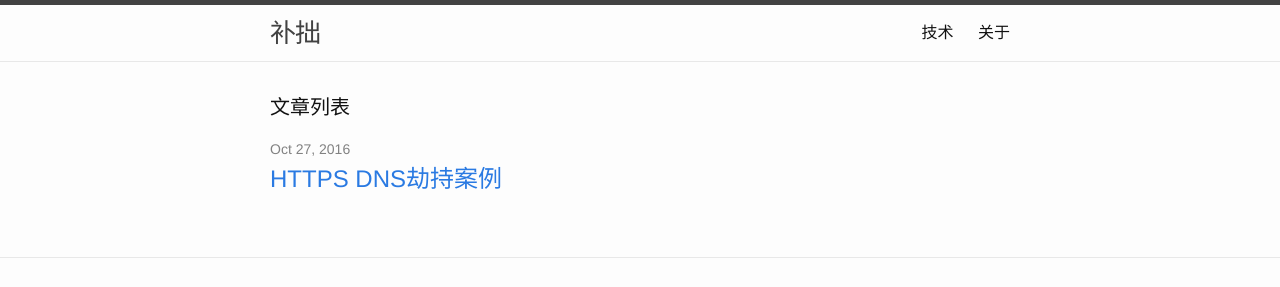
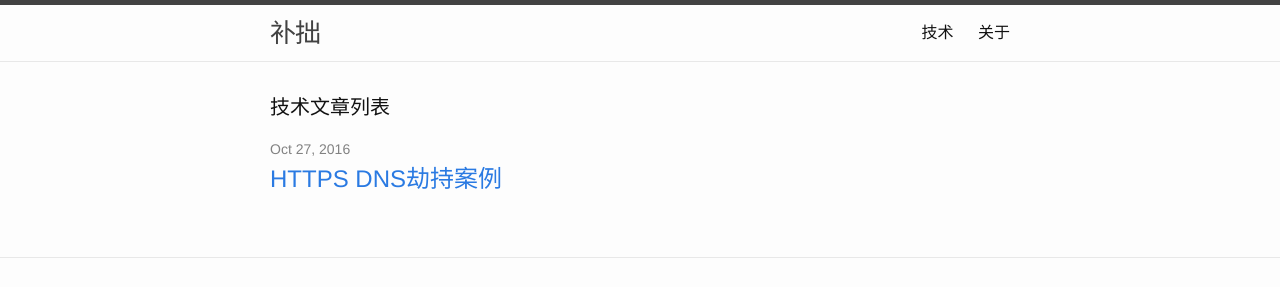
Before and after one commit to testudy/testudy.github.io, a Jekyll site: the page built from tech/index.html, in a window 1280 px wide. Shown: the top 287 px of the page. Built offline with Jekyll 4.4.1, drawn with Linux system fonts in a browser that asks for light colours.

Commit message:
修改技术文章列表标题

```diff
--- a/tech/index.html
+++ b/tech/index.html
@@ -5,7 +5,7 @@ title: 技术
 
 <div class="home">
 
-  <h1 class="page-heading">文章列表</h1>
+  <h1 class="page-heading">{{ page.title }}文章列表</h1>
 
   <ul class="post-list">
     {% for post in site.posts %}
```
